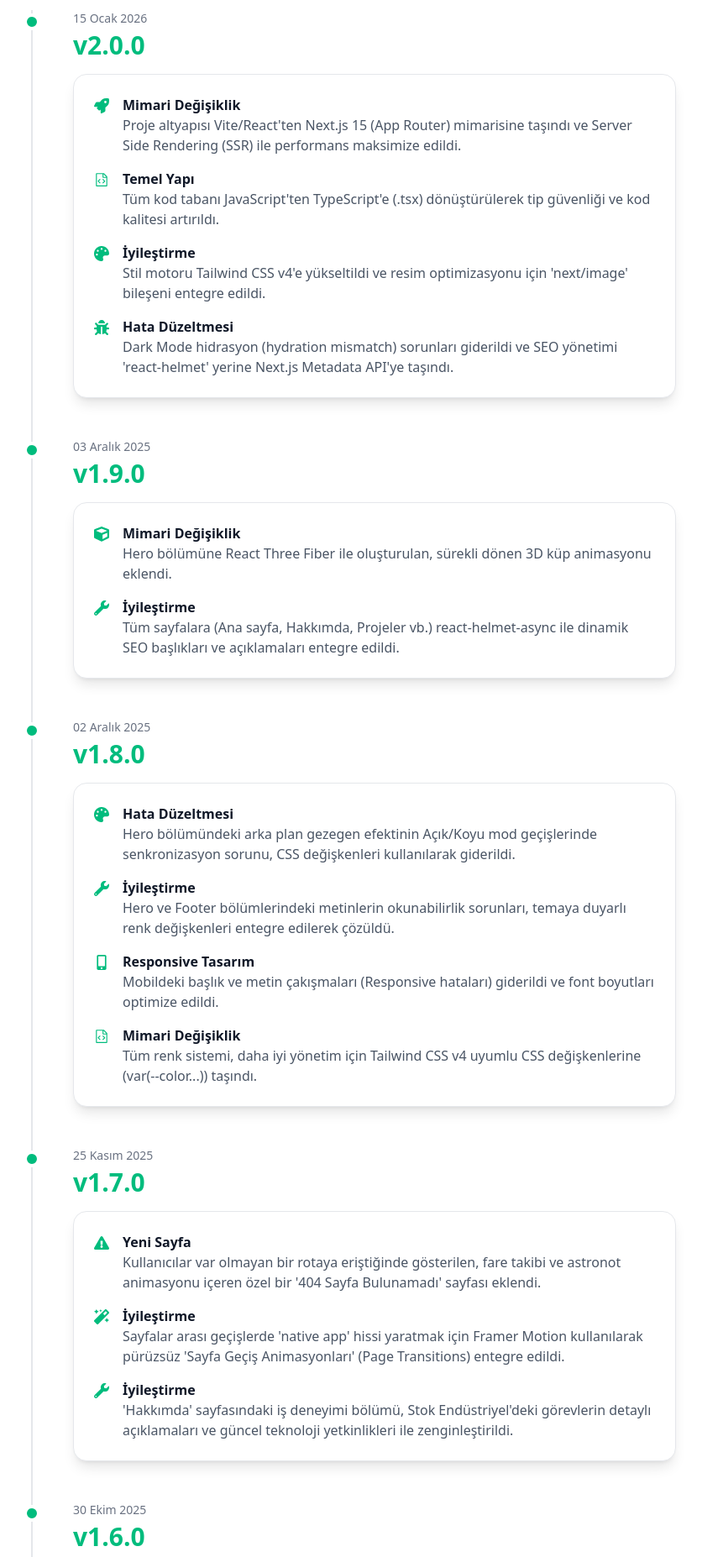
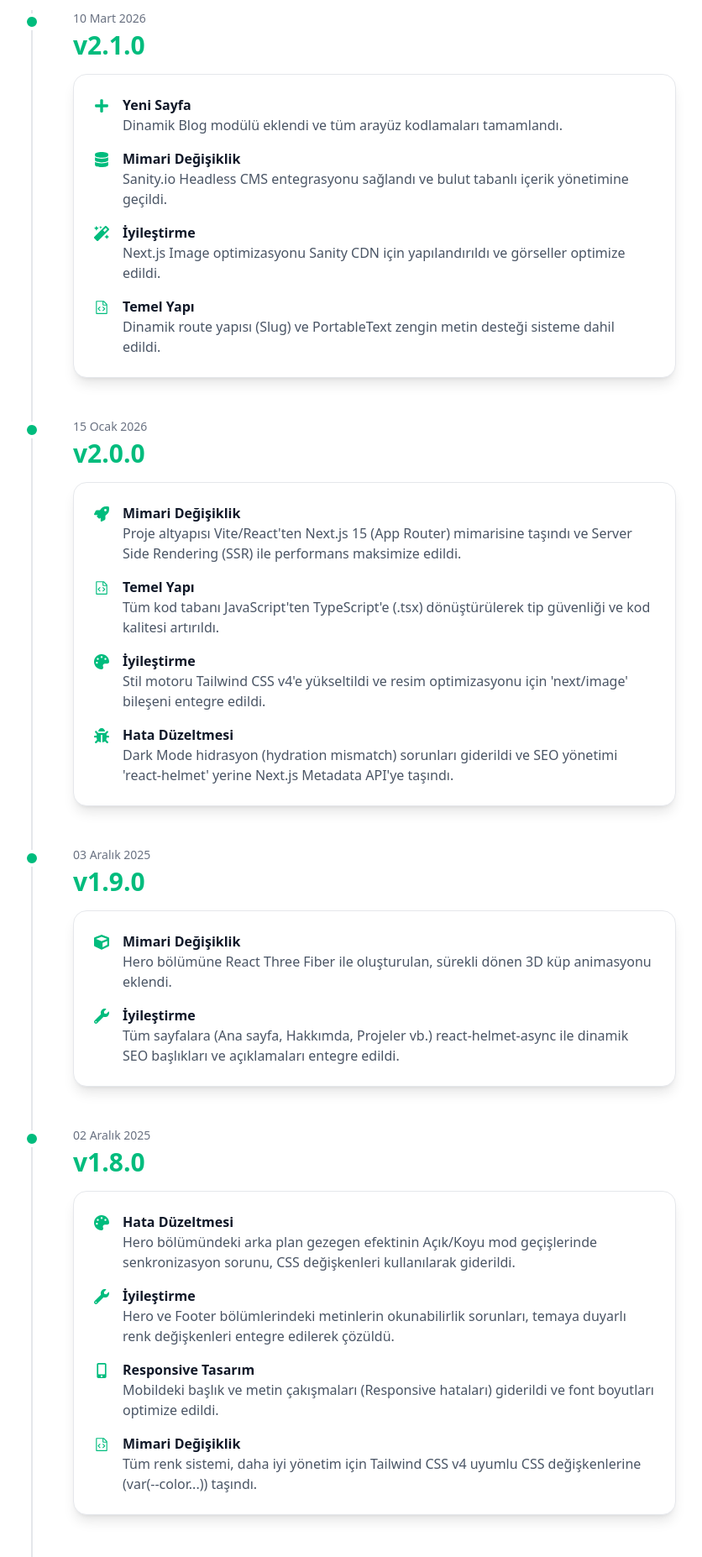
Before and after one commit to EnderKaran/Portfolio-Website, a Next.js app: page /changelog in a window 1280 px wide. Shown: the part 240-2094 px from the top of the page at 84% size, without its empty margins (219-1055 px from the left). Built offline with nearby package versions, Linux system fonts and the light colour scheme.

Commit message:
changelog güncelledim

```diff
--- a/app/changelog/page.tsx
+++ b/app/changelog/page.tsx
@@ -3,13 +3,44 @@
 import React from 'react';
 import { useTranslation } from 'react-i18next';
 import { motion } from 'framer-motion';
-import { FaPlus, FaWrench, FaRocket, FaCube , FaPalette, FaMobileAlt, FaMousePointer, FaColumns, FaBug, FaBullseye , FaMagic, FaExclamationTriangle, FaArrowUp } from 'react-icons/fa';
+// İhtiyacımız olan ikonları ekledik (FaDatabase eklendi)
+import {
+  FaPlus, FaWrench, FaRocket, FaCube, FaPalette,
+  FaMobileAlt, FaMousePointer, FaColumns, FaBug,
+  FaBullseye, FaMagic, FaExclamationTriangle, FaArrowUp, FaDatabase
+} from 'react-icons/fa';
 import { VscFileCode } from "react-icons/vsc";
 
 export default function ChangelogPage() {
     const { t } = useTranslation();
 
     const changelogData = [
+        {
+            version: "v2.1.0",
+            date: "10 Mart 2026",
+            changes: [
+                {
+                    type: t('changelog_type_newpage'),
+                    description: t('changelog_v2_1_0_desc1'),
+                    icon: <FaPlus />
+                },
+                {
+                    type: t('changelog_type_archchange'),
+                    description: t('changelog_v2_1_0_desc2'),
+                    icon: <FaDatabase />
+                },
+                {
+                    type: t('changelog_type_improvement'),
+                    description: t('changelog_v2_1_0_desc3'),
+                    icon: <FaMagic />
+                },
+                {
+                    type: t('changelog_type_structure'),
+                    description: t('changelog_v2_1_0_desc4'),
+                    icon: <VscFileCode />
+                },
+            ]
+        },
         {
             version: "v2.0.0",
             date: "15 Ocak 2026",
@@ -47,7 +78,7 @@ export default function ChangelogPage() {
                 },
                 {
                     type: t('changelog_type_improvement'),
-                        description: t('changelog_v1_9_0_desc2'), // "SEO iyileştirmeleri..."
+                    description: t('changelog_v1_9_0_desc2'),
                     icon: <FaWrench />
                 },
             ]
@@ -56,108 +87,15 @@ export default function ChangelogPage() {
             version: "v1.8.0",
             date: "02 Aralık 2025",
             changes: [
-                    {
-                        type: t('changelog_type_bugfix'),
-                        description: t('changelog_v1_8_0_desc1'),
-                        icon: <FaPalette />
-                    },
-                    {
-                        type: t('changelog_type_improvement'),
-                        description: t('changelog_v1_8_0_desc2'),
-                        icon: <FaWrench />
-                    },
-                    {
-                        type: t('changelog_type_responsive'),
-                        description: t('changelog_v1_8_0_desc3'),
-                        icon: <FaMobileAlt />
-                    },
-                    {
-                        type: t('changelog_type_archchange'),
-                        description: t('changelog_v1_8_0_desc4'),
-                        icon: <VscFileCode />
-                    },
-                ]
-            },
-            {
-                version: "v1.7.0",
-                date: "25 Kasım 2025",
-                changes: [
-                    {
-                        type: t('changelog_type_newpage'),
-                        description: t('changelog_v1_7_0_desc1'),
-                        icon: <FaExclamationTriangle />
-                    },
-                    {
-                        type: t('changelog_type_improvement'),
-                        description: t('changelog_v1_7_0_desc2'),
-                        icon: <FaMagic />
-                    },
-                    {
-                        type: t('changelog_type_improvement'),
-                        description: t('changelog_v1_7_0_desc3'),
-                        icon: <FaWrench />
-                    },
-                ]
-            },
-            {
-                version: "v1.6.0",
-                date: "30 Ekim 2025",
-                changes: [
-                    { type: t('changelog_type_newpage'), description: t('changelog_v1_6_0_desc1'), icon: <FaPlus /> },
-                    { type: t('changelog_type_archchange'), description: t('changelog_v1_6_0_desc2'), icon: <FaWrench /> },
-                    { type: t('changelog_type_bugfix'), description: t('changelog_v1_6_0_desc3'), icon: <FaBug /> },
-                ]
-            },
-            {
-                version: "v1.5.0",
-                date: "15 Ekim 2025",
-                changes: [
-                    { type: t('changelog_type_newpage'), description: t('changelog_v1_5_0_desc1'), icon: <FaPlus /> },
-                    { type: t('changelog_type_improvement'), description: t('changelog_v1_5_0_desc2'), icon: <FaWrench /> },
-                    { type: t('changelog_type_improvement'), description: t('changelog_v1_5_0_desc3'), icon: <FaPalette /> },
-                ]
-            },
-            {
-                version: "v1.4.0",
-                date: "14 Ekim 2025",
-                changes: [
-                    { type: t('changelog_type_newpage'), description: t('changelog_v1_4_0_desc1'), icon: <FaPlus /> },
-                    { type: t('changelog_type_improvement'), description: t('changelog_v1_4_0_desc2'), icon: <FaBullseye /> },
-                ]
-            },
-            {
-                version: "v1.3.0",
-                date: "29 Eylül 2025",
-                changes: [
-                    { type: t('changelog_type_newpage'), description: t('changelog_v1_3_0_desc1'), icon: <FaPlus /> },
-                    { type: t('changelog_type_newpage'), description: t('changelog_v1_3_0_desc2'), icon: <FaPlus /> },
-                    { type: t('changelog_type_improvement'), description: t('changelog_v1_3_0_desc3'), icon: <FaPalette /> },
-                    { type: t('changelog_type_bugfix'), description: t('changelog_v1_3_0_desc4'), icon: <FaBug /> },
-                ]
-            },
-            {
-                version: "v1.2.0",
-                date: "15 Eylül 2025",
-                changes: [
-                    { type: t('changelog_type_archchange'), description: t('changelog_v1_2_0_desc1'), icon: <FaColumns /> },
-                    { type: t('changelog_type_newpage'), description: t('changelog_v1_2_0_desc2'), icon: <FaPlus /> },
-                    { type: t('changelog_type_improvement'), description: t('changelog_v1_2_0_desc3'), icon: <FaWrench /> },
-                ]
-            },
-            {
-                version: "v1.1.0",
-                date: "14 Eylül 2025",
-                changes: [
-                    { type: t('changelog_type_improvement'), description: t('changelog_v1_1_0_desc1'), icon: <FaPalette /> },
-                    { type: t('changelog_type_improvement'), description: t('changelog_v1_1_0_desc2'), icon: <FaPlus /> },
-                    { type: t('changelog_type_improvement'), description: t('changelog_v1_1_0_desc3'), icon: <FaMousePointer /> },
-                    { type: t('changelog_type_improvement'), description: t('changelog_v1_1_0_desc4'), icon: <FaArrowUp /> },
-                    { type: t('changelog_type_improvement'), description: t('changelog_v1_1_0_desc5'), icon: <FaWrench /> },
+                { type: t('changelog_type_bugfix'), description: t('changelog_v1_8_0_desc1'), icon: <FaPalette /> },
+                { type: t('changelog_type_improvement'), description: t('changelog_v1_8_0_desc2'), icon: <FaWrench /> },
+                { type: t('changelog_type_responsive'), description: t('changelog_v1_8_0_desc3'), icon: <FaMobileAlt /> },
+                { type: t('changelog_type_archchange'), description: t('changelog_v1_8_0_desc4'), icon: <VscFileCode /> },
             ]
         },
         {
             version: "v1.0.0",
-                date: "26 Temmuz - 18 Ağustos 2025",
+            date: "Ağustos 2025",
             changes: [
                 { type: t('changelog_type_launch'), description: t('changelog_v1_0_0_desc1'), icon: <FaRocket /> },
                 { type: t('changelog_type_structure'), description: t('changelog_v1_0_0_desc2'), icon: <VscFileCode /> },
@@ -186,7 +124,7 @@ export default function ChangelogPage() {
                             initial={{ opacity: 0, y: 50 }}
                             whileInView={{ opacity: 1, y: 0 }}
                             viewport={{ once: true }}
-                            transition={{ duration: 0.5, delay: 0.1 }}
+                            transition={{ duration: 0.5, delay: index * 0.1 }}
                             className="relative pl-12 mb-12"
                         >
                             <div className="absolute -left-[11px] top-1 w-5 h-5 rounded-full border-4 bg-emerald-500 border-white dark:border-black transition-colors duration-300"></div>
--- a/src/i18n.ts
+++ b/src/i18n.ts
@@ -214,7 +214,12 @@ const resources = {
       "meta_changelog_desc": "Web sitemin ve projelerimin gelişim süreci. Eklenen yeni özellikler, yapılan iyileştirmeler ve hata düzeltmelerinin detaylı geçmişi.",
       "meta_about_title": "Hakkımda | Ender Karan",
       "meta_about_desc": "Kariyer yolculuğum, yetkinliklerim ve yazılım geliştirme tutkum hakkında detaylı bilgi. Profesyonel geçmişim ve vizyonum.",
-      "nav_blog": "Blog"
+      "nav_blog": "Blog",
+      // Blog
+      "changelog_v2_1_0_desc1": "Dinamik Blog modülü eklendi ve tüm arayüz kodlamaları tamamlandı.",
+      "changelog_v2_1_0_desc2": "Sanity.io Headless CMS entegrasyonu sağlandı ve bulut tabanlı içerik yönetimine geçildi.",
+      "changelog_v2_1_0_desc3": "Next.js Image optimizasyonu Sanity CDN için yapılandırıldı ve görseller optimize edildi.",
+      "changelog_v2_1_0_desc4": "Dinamik route yapısı (Slug) ve PortableText zengin metin desteği sisteme dahil edildi.",
     }
   },
   en: {
@@ -426,6 +431,11 @@ const resources = {
       "meta_changelog_desc": "Development history of my website and projects. Detailed log of new features, improvements, and bug fixes.",
       "meta_about_title": "About Me | Ender Karan",
       "meta_about_desc": "Detailed information about my career journey, skills, and passion for software development. My professional background and vision.",
+      //Blog
+      "changelog_v2_1_0_desc1": "Dynamic Blog module added and all interface coding completed.",
+      "changelog_v2_1_0_desc2": "Sanity.io Headless CMS integration established and switched to cloud-based content management.",
+      "changelog_v2_1_0_desc3": "Next.js Image optimization configured for Sanity CDN and images optimized.",
+      "changelog_v2_1_0_desc4": "Dynamic routing (Slug) and PortableText rich text support included in the system.",
     }
   }
 };
```
Lines whose indentation alone changed are shown as unchanged.
